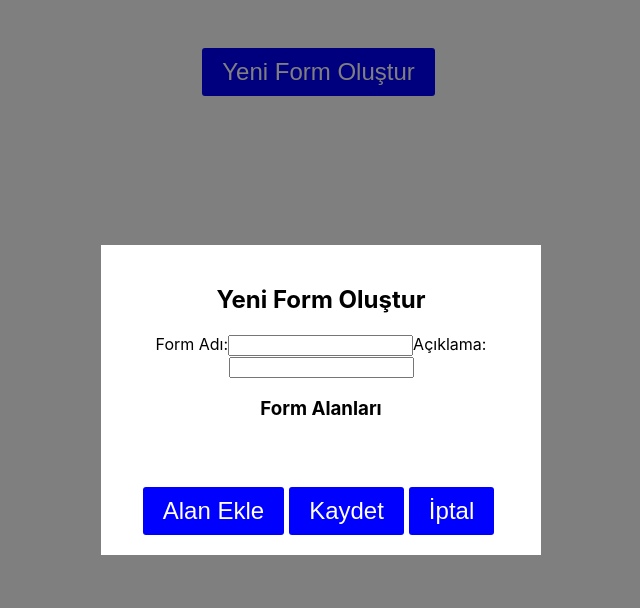
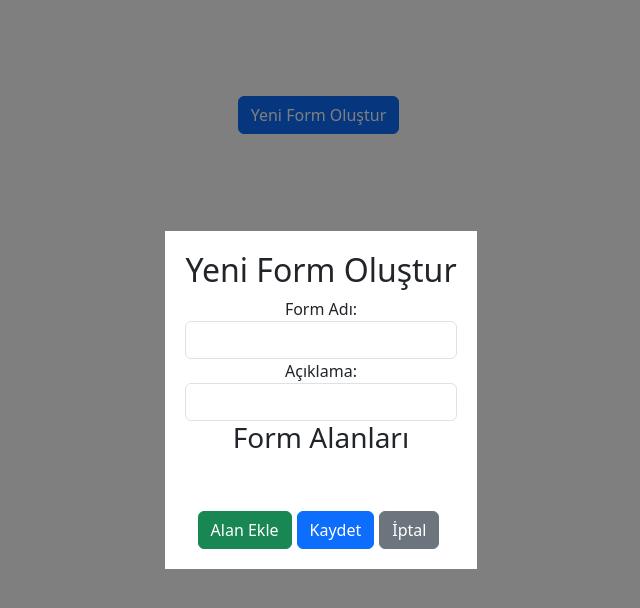
Before and after one commit to nurcanNT/dynamic_form, a React (Create React App) app: page / in a window 1280 px wide. Both pictures are taken after a click on the button "Yeni Form Oluştur". Shown: the top 608 px of the page, without its empty margins (319-959 px from the left). Built offline with nearby package versions, Linux system fonts and the light colour scheme.

Commit message:
bootstrap new update

```diff
--- a/package.json
+++ b/package.json
@@ -6,6 +6,7 @@
     "@testing-library/jest-dom": "^5.16.5",
     "@testing-library/react": "^13.4.0",
     "@testing-library/user-event": "^13.5.0",
+    "bootstrap": "^5.3.0",
     "react": "^18.2.0",
     "react-dom": "^18.2.0",
     "react-scripts": "5.0.1",
--- a/src/components/management/ManagementPage.jsx
+++ b/src/components/management/ManagementPage.jsx
@@ -1,8 +1,27 @@
-import './management.css';
 import React, { useState } from 'react';
+import 'bootstrap/dist/css/bootstrap.css'; // Bootstrap stil dosyasını ekleyin
+import './management.css'; // Özel stil dosyasınızı ekleyin (örneğin, styles.css)
 
-const ManagementPage = () => {
+const DynamicForm = () => {
   const [showPopup, setShowPopup] = useState(false);
+
+  const handleOpenPopup = () => {
+    setShowPopup(true);
+  };
+
+  const handleClosePopup = () => {
+    setShowPopup(false);
+  };
+
+  return (
+    <div className="container mt-5">
+      <button className="btn btn-primary" onClick={handleOpenPopup}>Yeni Form Oluştur</button>
+      {showPopup && <FormPopup onClosePopup={handleClosePopup} />}
+    </div>
+  );
+};
+
+const FormPopup = ({ onClosePopup }) => {
   const [formFields, setFormFields] = useState([]);
   const [formErrors, setFormErrors] = useState({});
   const [formData, setFormData] = useState({
@@ -10,21 +29,6 @@ const ManagementPage = () => {
     description: '',
     fields: []
   });
-
-  const handleOpenPopup = () => {
-    setShowPopup(true);
-  };
-
-  const handleClosePopup = () => {
-    setShowPopup(false);
-    setFormFields([]);
-    setFormErrors({});
-    setFormData({
-      name: '',
-      description: '',
-      fields: []
-    });
-  };
 
   const handleInputChange = (e) => {
     setFormData({
@@ -82,76 +86,84 @@ const ManagementPage = () => {
     forms.push(newForm);
     localStorage.setItem('forms', JSON.stringify(forms));
 
-    // Formu global state'e kaydetmek için gerekli işlemler buraya yazılabilir
-
     // Formu sıfırla ve popup'ı kapat
-    handleClosePopup();
+    setFormFields([]);
+    setFormErrors({});
+    setFormData({
+      name: '',
+      description: '',
+      fields: []
+    });
+    onClosePopup();
   };
 
   return (
-    <div>
-      <button onClick={handleOpenPopup}>Yeni Form Oluştur</button>
-      {showPopup && (
     <div className="popup">
       <div className="popup-inner">
         <h2>Yeni Form Oluştur</h2>
-            <label>
-              Form Adı:
+        <div className="form-group">
+          <label htmlFor="name">Form Adı:</label>
           <input
+            id="name"
             type="text"
             name="name"
             value={formData.name}
             onChange={handleInputChange}
+            className="form-control"
           />
           {formErrors.name && <span className="error">{formErrors.name}</span>}
-            </label>
-            <label>
-              Açıklama:
+        </div>
+        <div className="form-group">
+          <label htmlFor="description">Açıklama:</label>
           <input
+            id="description"
             type="text"
             name="description"
             value={formData.description}
             onChange={handleInputChange}
+            className="form-control"
           />
-            </label>
+        </div>
         <h3>Form Alanları</h3>
         {formFields.map((field, index) => (
           <div key={index} className="field">
-                <label>
-                  Alan Adı:
+            <div className="form-group">
+              <label htmlFor={`fieldName-${index}`}>Alan Adı:</label>
               <input
+                id={`fieldName-${index}`}
                 type="text"
                 name="name"
                 value={field.name}
                 onChange={(e) => handleFieldChange(index, e)}
+                className="form-control"
               />
               {formErrors[`field-${index}-name`] && (
                 <span className="error">{formErrors[`field-${index}-name`]}</span>
               )}
-                </label>
-                <label>
-                  Veri Tipi:
+            </div>
+            <div className="form-group">
+              <label htmlFor={`fieldDataType-${index}`}>Veri Tipi:</label>
               <input
+                id={`fieldDataType-${index}`}
                 type="text"
                 name="dataType"
                 value={field.dataType}
                 onChange={(e) => handleFieldChange(index, e)}
+                className="form-control"
               />
               {formErrors[`field-${index}-dataType`] && (
                 <span className="error">{formErrors[`field-${index}-dataType`]}</span>
               )}
-                </label>
-                <button onClick={() => handleRemoveField(index)}>Alanı Kaldır</button>
+            </div>
+            <button className="btn btn-danger" onClick={() => handleRemoveField(index)}>Alanı Kaldır</button>
           </div>
         ))}
-            <button onClick={handleAddField}>Alan Ekle</button>
-            <button onClick={handleSaveForm}>Kaydet</button>
-            <button onClick={handleClosePopup}>İptal</button>
+        <button className="btn btn-success" onClick={handleAddField}>Alan Ekle</button>
+        <button className="btn btn-primary" onClick={handleSaveForm}>Kaydet</button>
+        <button className="btn btn-secondary" onClick={onClosePopup}>İptal</button>
       </div>
-        </div>
-      )}
     </div>
   );
 };
 
-export default ManagementPage;
+export default DynamicForm;
```
Also changed, not shown: src/components/management/FormList.jsx (added, +32 -0 lines), 1 other file (tests, documents, lock files or other folders). Lines whose indentation alone changed are shown as unchanged.
